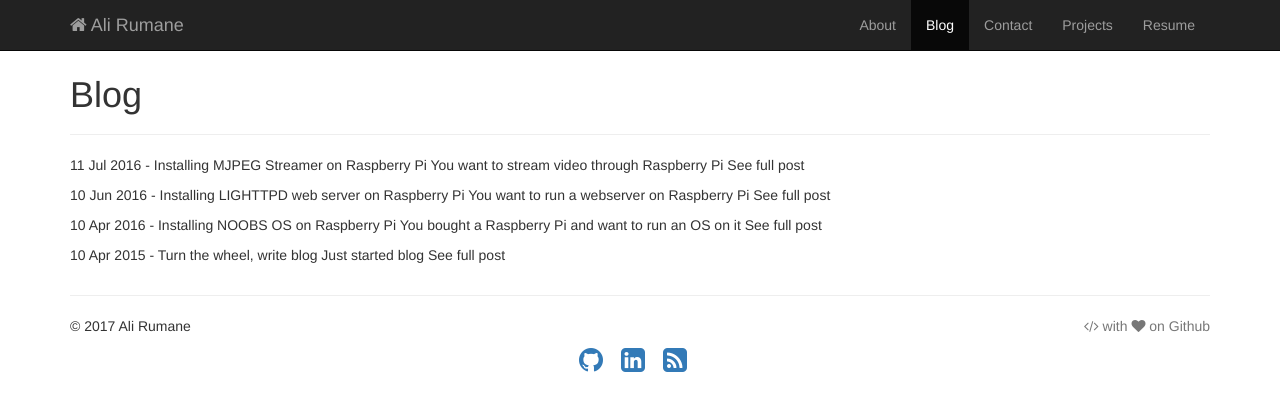
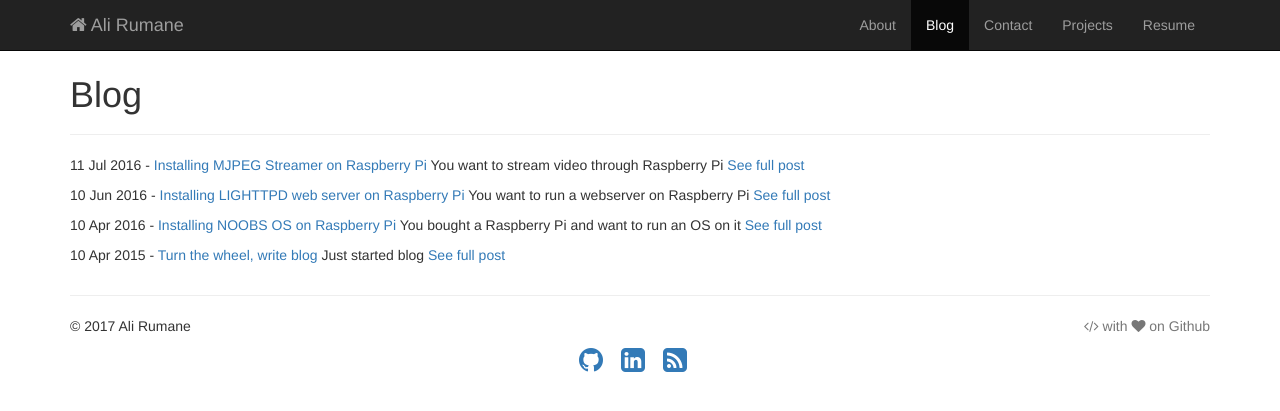
Before and after one commit to alirumane/ali-backup, a Jekyll site: the page built from blog.md, in a window 1280 px wide. Shown: the top 411 px of the page. Built offline with Jekyll 4.4.1, drawn with Linux system fonts in a browser that asks for light colours.

Commit message:
Update blog.md

```diff
--- a/blog.md
+++ b/blog.md
@@ -4,11 +4,10 @@ title: Blog
 header: Blog
 group: navigation
 ---
-
 {% include JB/setup %}
 
 {% for post in site.posts %}
-
-{{ post.date | date_to_string }} - {{ post.title }}
-{{ post.excerpt }} See full post
+  {{ post.date | date_to_string }} - <a href="{{ post.url }}">{{ post.title }}</a>
+  {{ post.excerpt }}
+  <a href="{{ post.url }}">See full post</a>
 {% endfor %}
```
